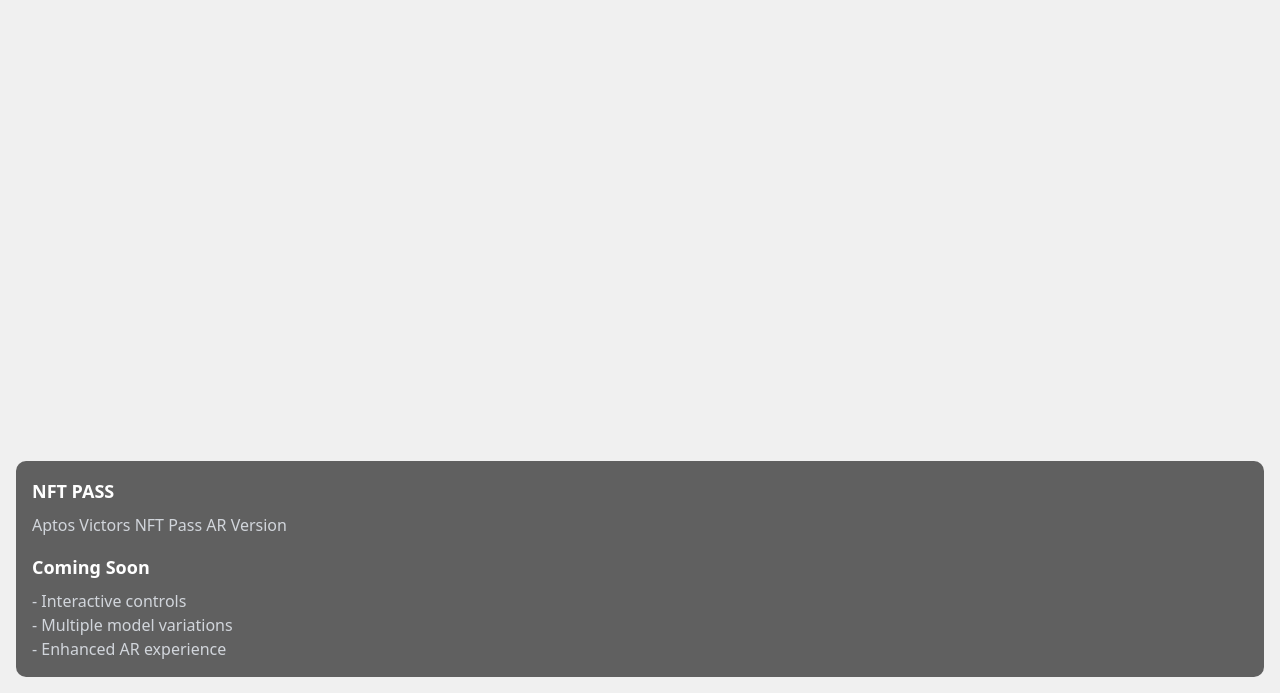
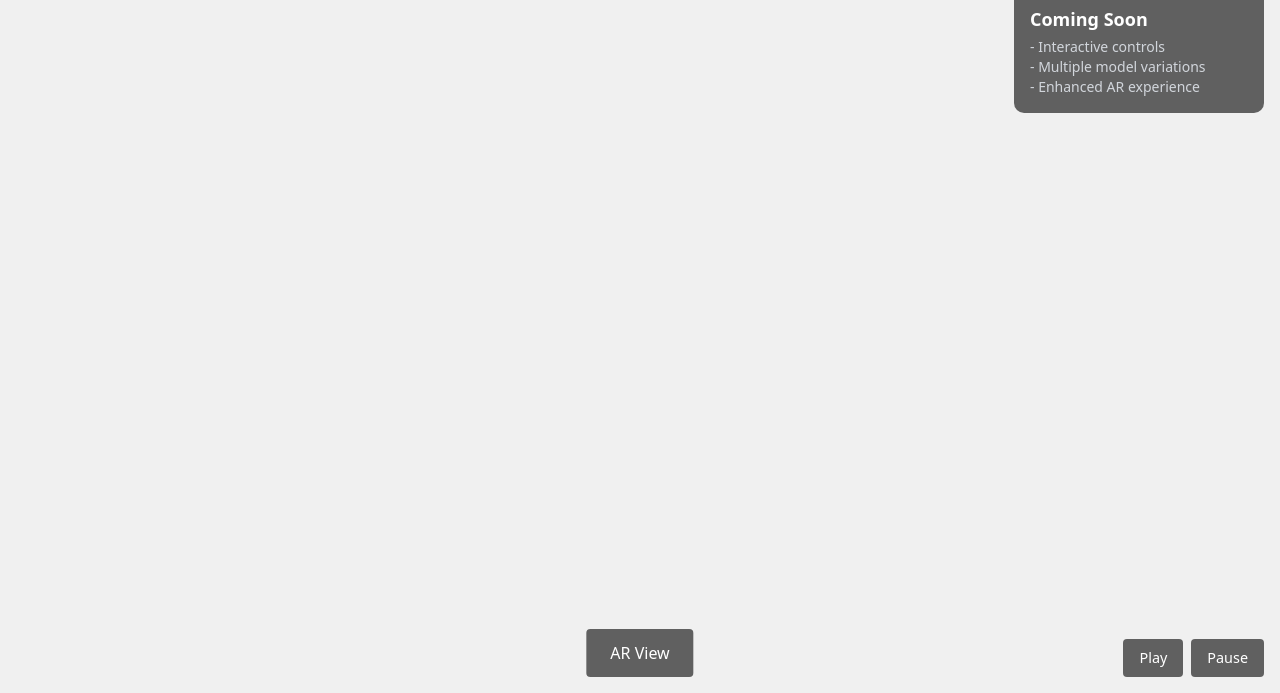
Before and after one commit to Playspherelabs/NFT_WebXR, a plain HTML site: page index.html in a window 1280 px wide. Shown: the part 107-800 px from the top of the page. Drawn offline with nearby package versions, Linux system fonts and the light colour scheme; some packages are replaced by stand-ins of ours; a script that the page names is missing.

Commit message:
modified index

```diff
--- a/index.html
+++ b/index.html
@@ -35,34 +35,69 @@
       }
       .main-content {
         position: absolute;
-        bottom: 1rem;
-        left: 1rem;
+        top: 1rem;
         right: 1rem;
         z-index: 10;
         background: rgba(0, 0, 0, 0.6);
         padding: 1rem;
         border-radius: 10px;
+        max-width: 250px;
       }
       model-viewer {
         width: 100%;
-        height: 100%;
+        height: 95vh;
+      }
+      .ar-button {
+        position: absolute;
+        bottom: 1rem;
+        left: 50%;
+        transform: translateX(-50%);
+        z-index: 10;
+        padding: 0.75rem 1.5rem;
+        background-color: rgba(0, 0, 0, 0.6);
+        color: white;
+        border: none;
+        border-radius: 4px;
+        font-size: 1rem;
+        cursor: pointer;
+      }
+      .animation-controls {
+        position: absolute;
+        bottom: 1rem;
+        right: 1rem;
+        z-index: 10;
+        display: flex;
+        gap: 0.5rem;
+      }
+      .animation-button {
+        padding: 0.5rem 1rem;
+        background-color: rgba(0, 0, 0, 0.6);
+        color: white;
+        border: none;
+        border-radius: 4px;
+        font-size: 0.9rem;
+        cursor: pointer;
       }
       @media (max-width: 768px) {
         .header {
           padding: 0.5rem;
         }
         .main-content {
-          bottom: 0.5rem;
+          top: auto;
+          bottom: 4rem;
           left: 0.5rem;
           right: 0.5rem;
           padding: 0.5rem;
+          max-width: none;
         }
       }
     </style>
   </head>
   <body>
     <div class="glb-viewer">
-      <model-viewer src="media/gltf/victor/victormale.glb" alt="Victor Male" auto-rotate camera-controls   ios-src="media/gltf/victor/victormale.glb" skybox-image="media/environments/metaverse.png" environment-image="media/environments/metaverse.png" poster="media/textures/poster.webp" shadow-intensity="1" lighting-mode="stage" ar ar-modes="webxr scene-viewer quick-look"></model-viewer>
+      <model-viewer id="modelViewer" src="media/gltf/victor/victormale.glb" alt="Victor Male" auto-rotate camera-controls ios-src="media/gltf/victor/victormale.glb" skybox-image="media/environments/metaverse.png" environment-image="media/environments/metaverse.png" poster="media/textures/poster.webp" shadow-intensity="1" lighting-mode="stage" ar ar-modes="webxr scene-viewer quick-look" animation-name="Running">
+        <button slot="ar-button" class="ar-button">AR View</button>
+      </model-viewer>
     </div>
     <header class="header">
       <h1 class="text-xl font-bold text-white">
@@ -70,21 +105,37 @@
       </h1>
     </header>
     <main class="main-content">
-      <div class="mb-4">
-        <h2 class="text-lg font-bold mb-2 text-white">NFT PASS</h2>
-        <p class="text-gray-300">
+      <div class="mb-2">
+        <h2 class="text-lg font-bold mb-1 text-white">NFT PASS</h2>
+        <p class="text-gray-300 text-sm">
           Aptos Victors NFT Pass AR Version
         </p>
       </div>
       <div>
-        <h3 class="text-lg font-bold mb-2 text-white">Coming Soon</h3>
-        <ul class="text-gray-300">
+        <h3 class="text-lg font-bold mb-1 text-white">Coming Soon</h3>
+        <ul class="text-gray-300 text-sm">
           <li>- Interactive controls</li>
           <li>- Multiple model variations</li>
           <li>- Enhanced AR experience</li>
         </ul>
       </div>
     </main>
+    <div class="animation-controls">
+      <button id="playButton" class="animation-button">Play</button>
+      <button id="pauseButton" class="animation-button">Pause</button>
+    </div>
     <script type="module" src="https://ajax.googleapis.com/ajax/libs/model-viewer/3.5.0/model-viewer.min.js"></script>
+    <script>
+      const modelViewer = document.getElementById('modelViewer');
+      const playButton = document.getElementById('playButton');
+      const pauseButton = document.getElementById('pauseButton');
+ playButton.addEventListener('click', () => {
+    modelViewer.play();
+  });
+
+  pauseButton.addEventListener('click', () => {
+    modelViewer.pause();
+  });
+</script>
   </body>
 </html>
```
